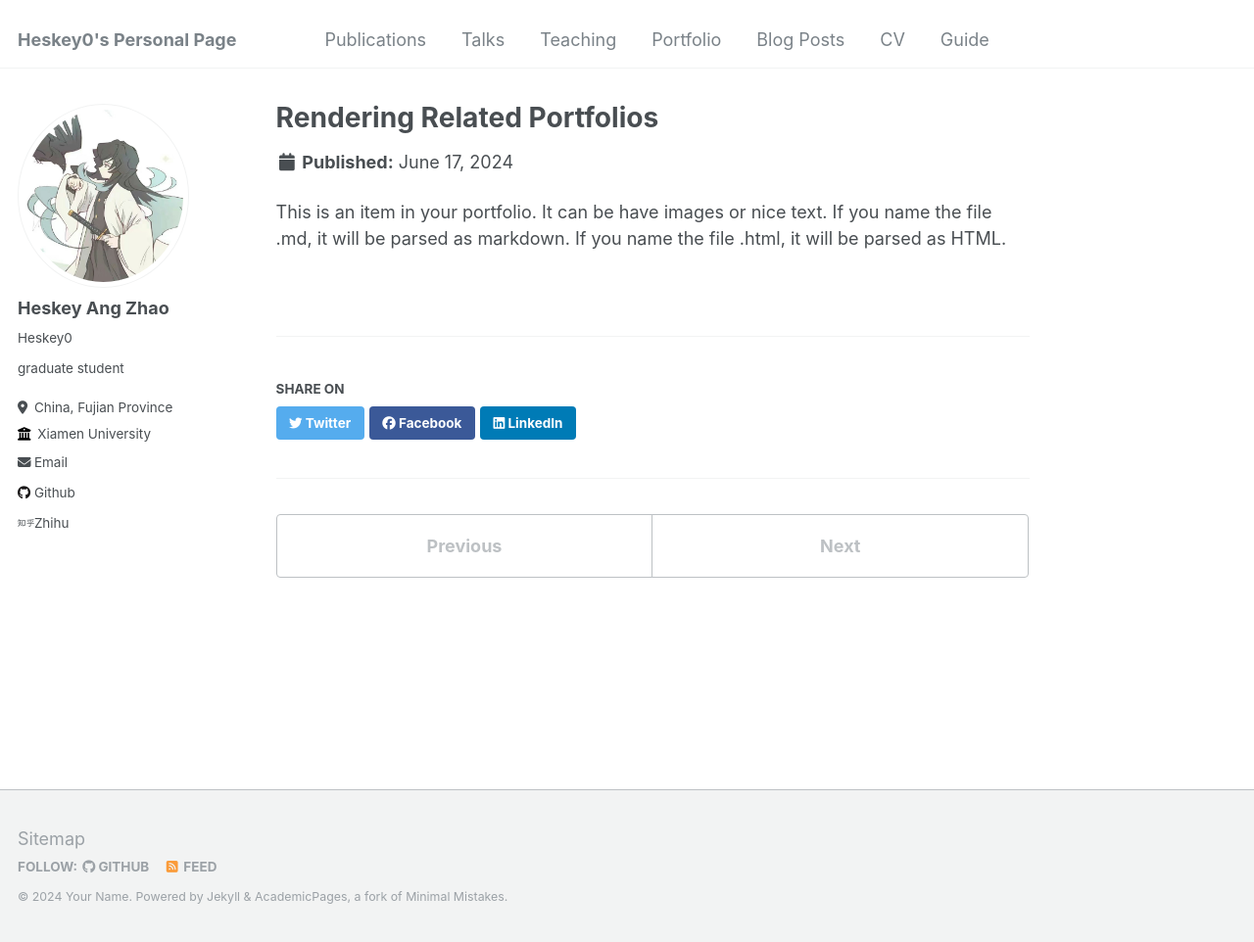
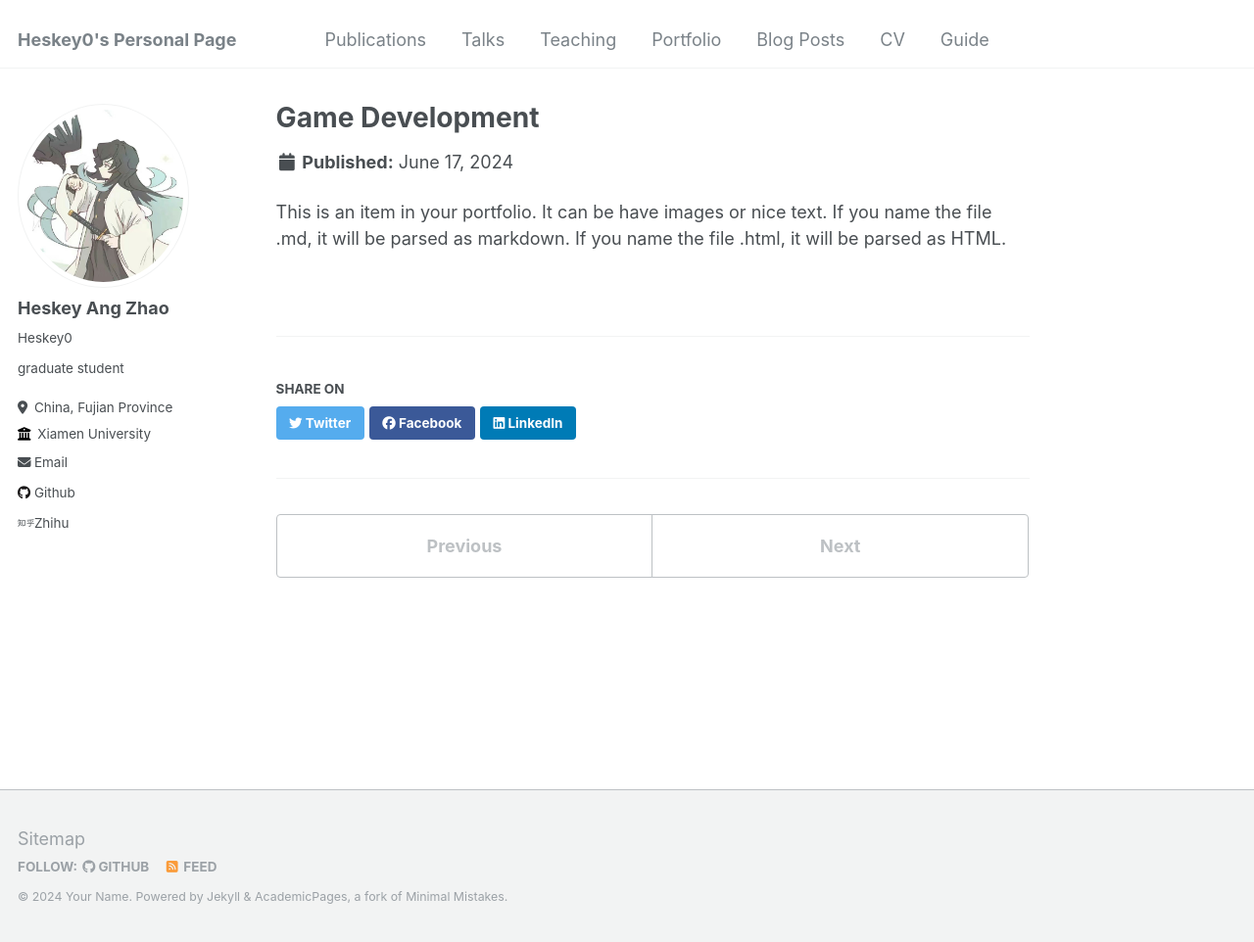
Before and after one commit to Heskey0/Heskey0.github.io, a Jekyll site: the page built from _portfolio/portfolio-game-development.md, in a window 1280 px wide and 962 px high. Shown: the whole window at 98% size. Built offline with Jekyll 4.4.1, drawn with Linux system fonts in a browser that asks for light colours.

Commit message:
Update portfolio-game-development.md

```diff
--- a/_portfolio/portfolio-game-development.md
+++ b/_portfolio/portfolio-game-development.md
@@ -1,5 +1,5 @@
 ---
-title: "Rendering Related Portfolios"
+title: "Game Development"
 excerpt: "Short description of portfolio item number 1<br/><img src='/images/500x300.png'>"
 collection: portfolio
 ---
```
